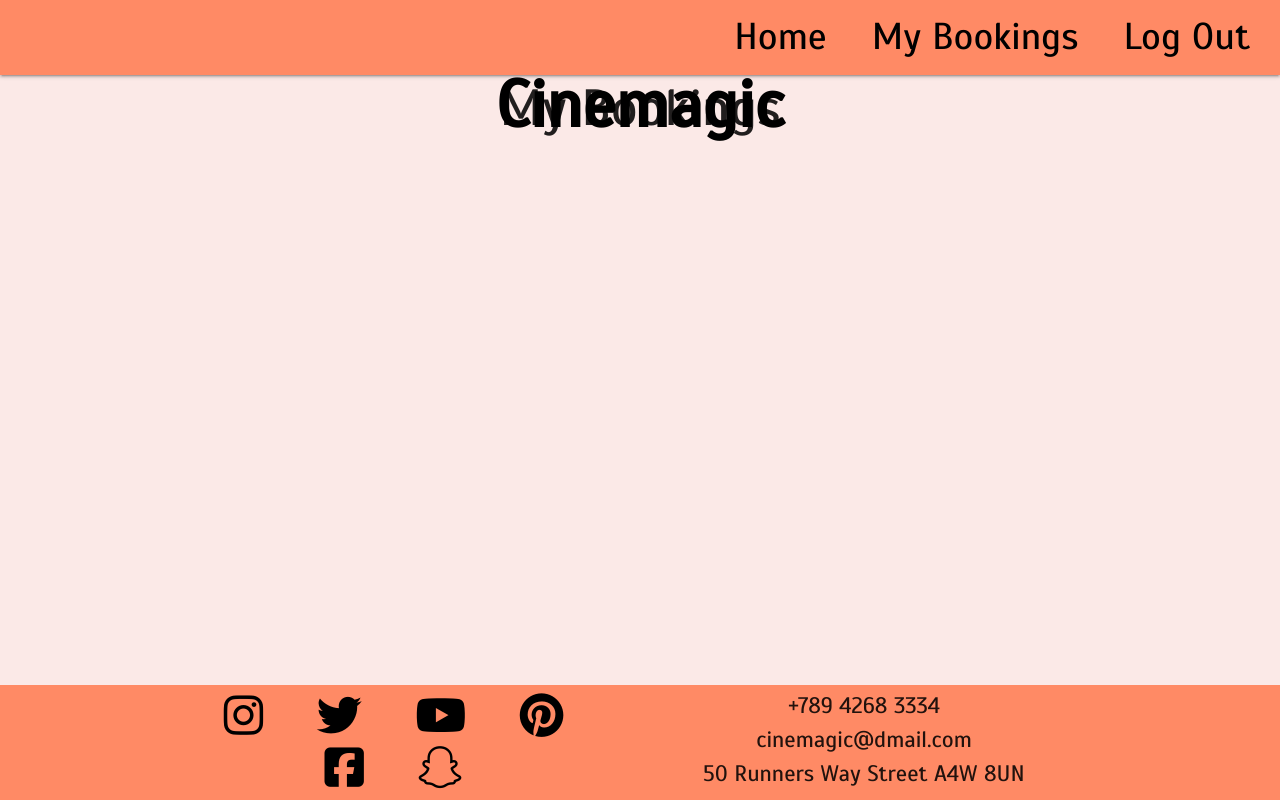
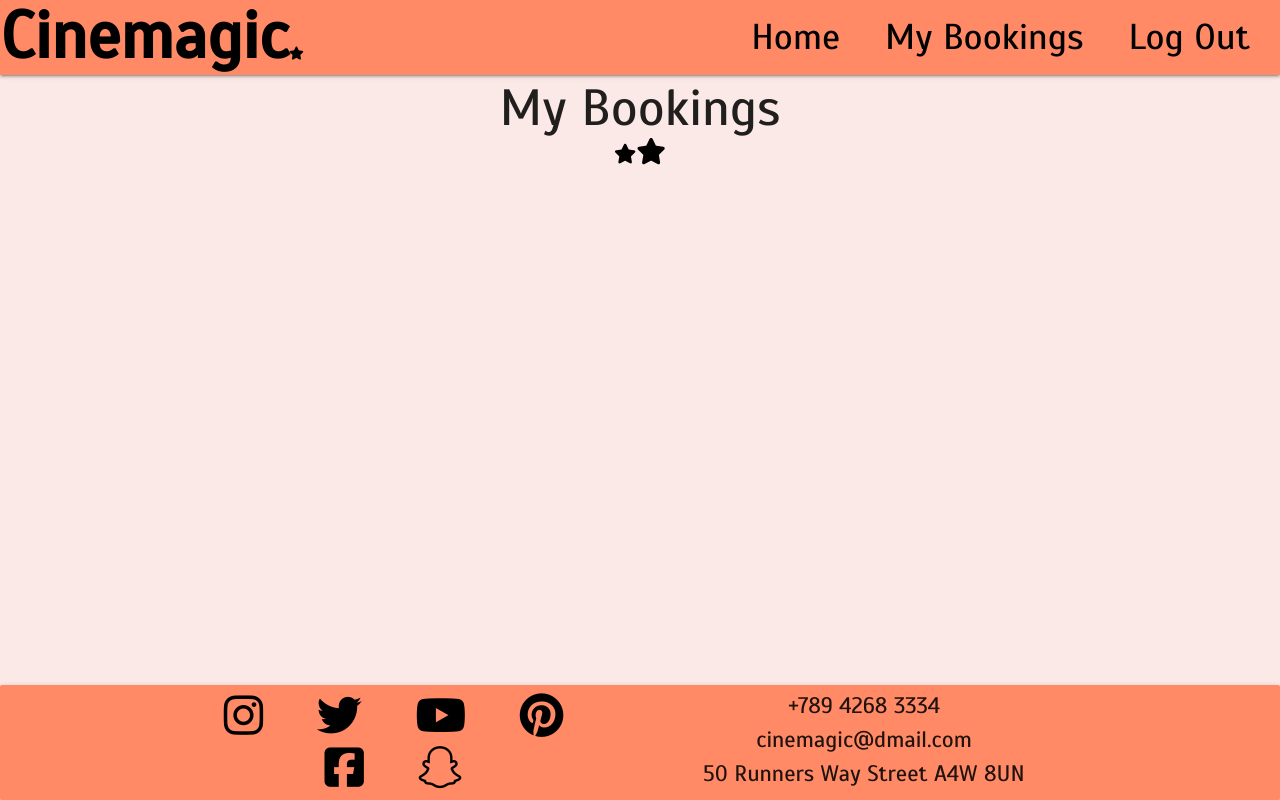
Before and after one commit to VioletViolaVi/Milestone-Project-3, a Flask app: page /my_bookings in a window 1280 px wide. Run offline with Flask 2, Linux system fonts and the light colour scheme; the visitor is signed in with stand-in values (Sample User, id 1); data that the repository does not hold is empty; some libraries are stand-ins or nearby versions.

Commit message:
Add three stars, increasing in size, to the title of the web page for additional design.

```diff
--- a/static/css/style.css
+++ b/static/css/style.css
@@ -27,7 +27,19 @@
   margin: 15px 0px 5px 0px;
 }
 
-/******************************************* top nav */
+.smallest.fas.fa-star {
+  font-size: 0.2em;
+}
+
+.smaller.fas.fa-star {
+  font-size: 0.3em;
+}
+
+.small.fas.fa-star {
+  font-size: 0.4em;
+}
+
+/******************************************* top nav (mobile) */
 
 #navTitle {
   font-size: 1.5em;
@@ -595,7 +614,7 @@
   .top-nav-links {
     display: flex;
     margin-right: 1rem;
-    font-size: 2.5rem;
+    font-size: 2.4rem;
   }
 
   .top-nav-links:hover {
--- a/templates/base.html
+++ b/templates/base.html
@@ -37,7 +37,7 @@
                 </div>
             </ul>
             <div class="center">
-                <h1 id="navTitle" class="black-text">Cinemagic</h1>
+                <h1 id="navTitle" class="black-text">Cinemagic<i class="smallest fas fa-star"></i><i class="smaller fas fa-star"></i><i class="small fas fa-star"></i></h1>
             </div>
         </nav>
 
@@ -95,7 +95,7 @@
         {% endblock %}
     </section>
 
-    <footer id="socials" class="deep-orange lighten-2 center">
+    <footer id="socials" class="card deep-orange lighten-2 center">
         <div class="container">
             <div class="row">
                 <div class="col s6 center" id="icons">
--- a/templates/my_bookings.html
+++ b/templates/my_bookings.html
@@ -78,27 +78,22 @@
                     </div>
 
 
+
                     <h4 class="modal-titles">My Rating</h4>
+                    <div class="flip-stars">
+                        <input value="5" class="radio-btn five-stars" id="star-5" type="radio" name="starRating" required/>
+                        <label class="star five-stars fas fa-star" for="star-5"></label>
+                        <input value="4" class="radio-btn" id="star-4" type="radio" name="starRating"/>
+                        <label class="star fas fa-star" for="star-4"></label>
+                        <input value="3" class="radio-btn" id="star-3" type="radio" name="starRating"/>
+                        <label class="star fas fa-star" for="star-3"></label>
+                        <input value="2" class="radio-btn" id="star-2" type="radio" name="starRating"/>
+                        <label class="star fas fa-star" for="star-2"></label>
+                        <input value="1" class="radio-btn" id="star-1" type="radio" name="starRating"/>
+                        <label class="star one-star fas fa-star" for="star-1"></label>
+                    </div>
 
-                    <input id="score-1" type="radio" value="1" name="rating" required/>
-                    <i class="fas fa-angry"></i>
-                    <label for="score-1"></label>
 
-                    <input id="score-2" type="radio" value="2" name="rating"/>
-                    <i class="fas fa-frown"></i>
-                    <label for="score-2"></label>
-
-                    <input id="score-3" type="radio" value="3" name="rating"/>
-                    <i class="fas fa-meh"></i>
-                    <label for="score-3"></label>
-
-                    <input id="score-4" type="radio" value="4" name="rating"/>
-                    <i class="fas fa-smile"></i>
-                    <label for="score-4"></label>
-
-                    <input id="score-5" type="radio" value="5" name="rating"/>
-                    <i class="fas fa-grin-alt"></i>
-                    <label for="score-5"></label>
 
 
                     <h4 id="myReviewTitle">My Review</h4>
```
Also changed, not shown: other parts of static/css/style.css (+61 -54 lines).
